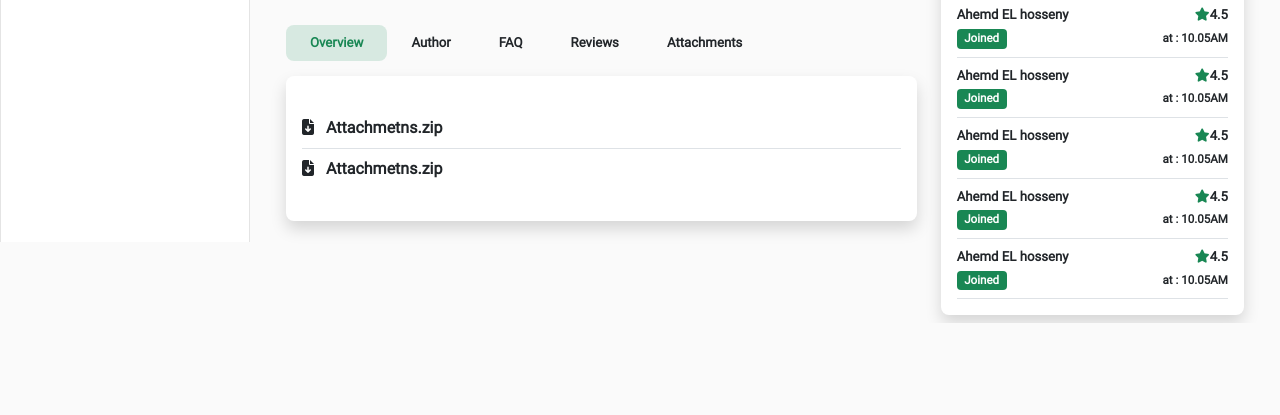
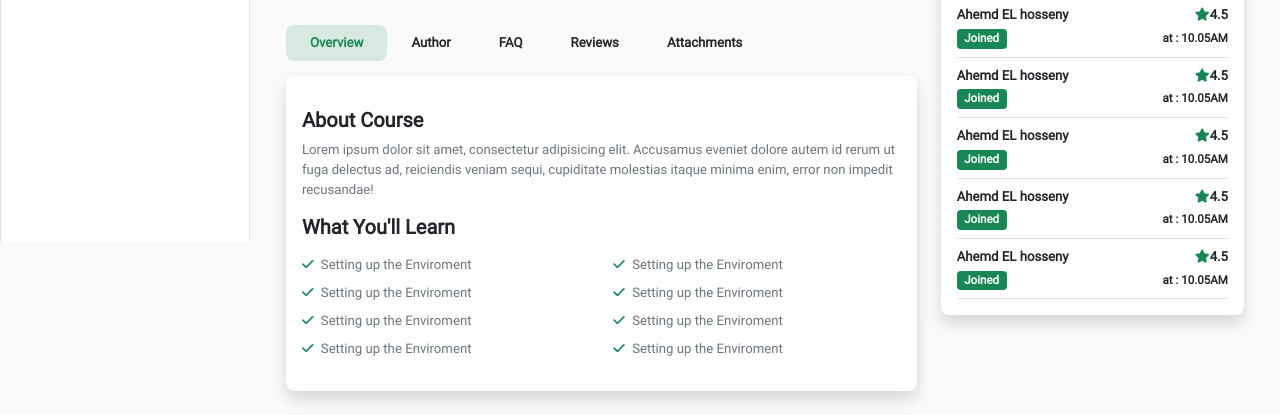
Before and after one commit to abdo77/Moutoon, a plain HTML site: page Html/users/lessonMeeting.html in a window 1280 px wide. Shown: the part 558-973 px from the top of the page. Before the commit the page ends 881 px from the top, so only its background shows below. Drawn offline with Linux system fonts and the light colour scheme.

Commit message:
lessonMeeting page

```diff
--- a/Html/users/lessonMeeting.html
+++ b/Html/users/lessonMeeting.html
@@ -84,7 +84,7 @@
                             </li>
                           </ul>
                           <div class="tab-content py-3" id="myTabContent">
-                            <div class="tab-pane fade " id="Overview" role="tabpanel" aria-labelledby="Overview-tab">
+                            <div class="tab-pane fade show active" id="Overview" role="tabpanel" aria-labelledby="Overview-tab">
                                 <div class="card rounded-4 py-3 border-0 shadow overflow-hidden">
                                     <div class="card-body border-0">
                                         <h5 class="fw-bold">
@@ -189,7 +189,7 @@
                                     </div>
                                 </div>
                             </div>
-                            <div class="tab-pane fade show active" id="Attachments" role="tabpanel" aria-labelledby="Attachments-tab">
+                            <div class="tab-pane fade " id="Attachments" role="tabpanel" aria-labelledby="Attachments-tab">
                                 <div class="card rounded-4 py-3 border-0 shadow overflow-hidden">
                                     <div class="card-body border-0  fw-bold">
                                         <div class="my-2 border-bottom pb-2">
```
